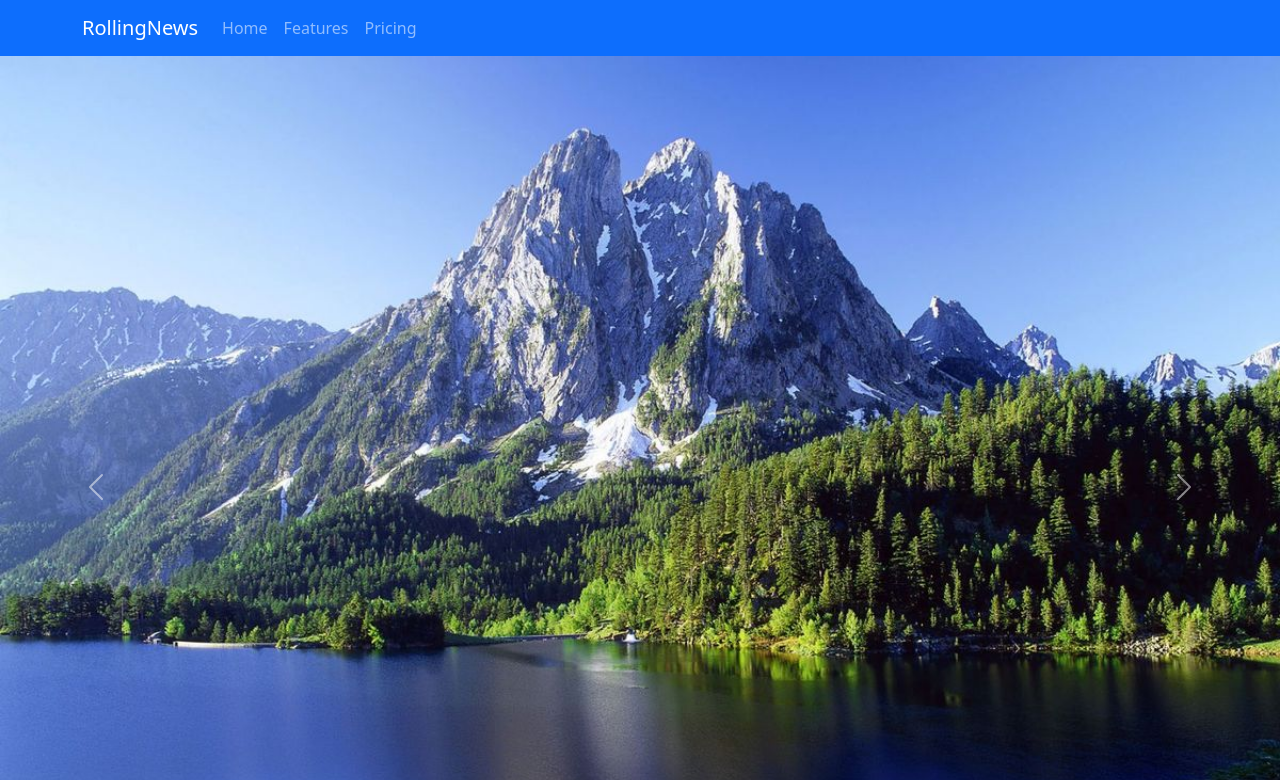
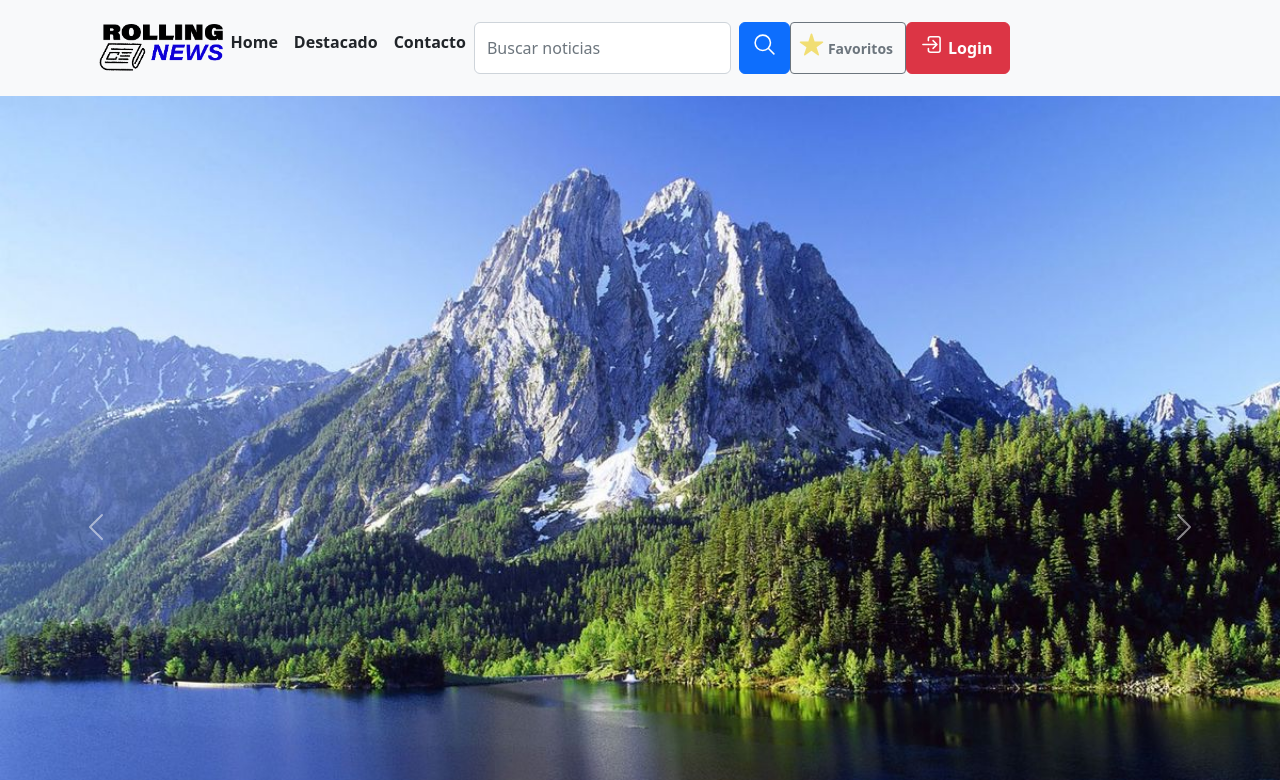
Before and after one commit to nicosalasaraoz/Blog_Noticias, a React (Create React App) app: page / in a window 1280 px wide. Shown: the top 780 px of the page. Built offline with nearby package versions, Linux system fonts and the light colour scheme.

Commit message:
avanzando con navbar

```diff
--- a/package.json
+++ b/package.json
@@ -7,6 +7,7 @@
     "@testing-library/react": "^13.4.0",
     "@testing-library/user-event": "^13.5.0",
     "bootstrap": "^5.2.2",
+    "bootstrap-icons": "^1.10.2",
     "react": "^18.2.0",
     "react-bootstrap": "^2.6.0",
     "react-dom": "^18.2.0",
--- a/public/index.html
+++ b/public/index.html
@@ -10,34 +10,22 @@
       content="Web site created using create-react-app"
     />
     <link rel="apple-touch-icon" href="%PUBLIC_URL%/logo192.png" />
-    <!--
-      manifest.json provides metadata used when your web app is installed on a
-      user's mobile device or desktop. See https://developers.google.com/web/fundamentals/web-app-manifest/
-    -->
+
     <link rel="manifest" href="%PUBLIC_URL%/manifest.json" />
-    <!--
-      Notice the use of %PUBLIC_URL% in the tags above.
-      It will be replaced with the URL of the `public` folder during the build.
-      Only files inside the `public` folder can be referenced from the HTML.
-
-      Unlike "/favicon.ico" or "favicon.ico", "%PUBLIC_URL%/favicon.ico" will
-      work correctly both with client-side routing and a non-root public URL.
-      Learn how to configure a non-root public URL by running `npm run build`.
-    -->
+    <script
+      defer
+      type="module"
+      src="https://unpkg.com/ionicons@5.5.2/dist/ionicons/ionicons.esm.js"
+    ></script>
+    <script
+      defer
+      nomodule
+      src="https://unpkg.com/ionicons@5.5.2/dist/ionicons/ionicons.js"
+    ></script>
     <title>React App</title>
   </head>
   <body>
     <noscript>You need to enable JavaScript to run this app.</noscript>
     <div id="root"></div>
-    <!--
-      This HTML file is a template.
-      If you open it directly in the browser, you will see an empty page.
-
-      You can add webfonts, meta tags, or analytics to this file.
-      The build step will place the bundled scripts into the <body> tag.
-
-      To begin the development, run `npm start` or `yarn start`.
-      To create a production bundle, use `npm run build` or `yarn build`.
-    -->
   </body>
 </html>
--- a/src/App.js
+++ b/src/App.js
@@ -2,15 +2,15 @@ import { Container } from "react-bootstrap";
 import "./css/globals.css";
 import Layout from "./pages/Layout";
 import "bootstrap/dist/css/bootstrap.min.css";
-import {BrowserRouter} from "react-router-dom";
+import { BrowserRouter } from "react-router-dom";
 
 function App() {
   return (
     <>
-    <BrowserRouter>
-      <Container fluid className="d-flex flex-column min-vh-100 px-0">
-        <Layout />
-      </Container>
+      <BrowserRouter>
+        <Container className="d-flex flex-column min-vh-100 min-vw-100 px-0">
+          <Layout />
+        </Container>
       </BrowserRouter>
     </>
   );
--- a/src/Components/Main.js
+++ b/src/Components/Main.js
@@ -1,5 +1,4 @@
 import React from "react";
-import { Container } from "react-bootstrap";
 import Footer from "./Footer";
 import Header from "./Header";
 import NavbarMain from "./NavbarMain";
@@ -7,11 +6,9 @@ import NavbarMain from "./NavbarMain";
 const Main = () => {
   return (
     <>
-      <Container fluid className="d-flex flex-column min-vh-100 px-0">
-        <NavbarMain />
-        <Header />
-        <Footer />
-      </Container>
+      <NavbarMain />
+      <Header />
+      <Footer />
     </>
   );
 };
--- a/src/Components/NavbarMain.js
+++ b/src/Components/NavbarMain.js
@@ -1,18 +1,120 @@
-import React from "react";
-import { Container, Nav, Navbar } from "react-bootstrap";
+import React, { useState } from "react";
+import { Button, Container, Form, Modal, Nav, Navbar } from "react-bootstrap";
+import { Link } from "react-router-dom";
 
 const NavbarMain = () => {
+  const [show, setShow] = useState(false);
+
+  const handleClose = () => setShow(false);
+  const handleShow = () => setShow(true);
+
   return (
-    <Navbar bg="primary" variant="dark">
-      <Container>
-        <Navbar.Brand href="#home">RollingNews</Navbar.Brand>
-        <Nav className="me-auto">
-          <Nav.Link href="#home">Home</Nav.Link>
-          <Nav.Link href="#features">Features</Nav.Link>
-          <Nav.Link href="#pricing">Pricing</Nav.Link>
-        </Nav>
-      </Container>
-    </Navbar>
+    <>
+      <Navbar bg="light" expand="lg" className="d-flex">
+        <Container>
+          <Link to="/">
+            <img
+              src="./images/logo.png"
+              alt="logo"
+              height="80"
+              className="pt-3 ms-2"
+            />
+          </Link>
+          <Navbar.Toggle aria-controls="basic-navbar-nav" />
+          <Navbar.Collapse id="basic-navbar-nav">
+            <Nav className="me-auto">
+              <Nav.Link className="text-dark" href="#home">
+                <b>Home</b>
+              </Nav.Link>
+              <Nav.Link className="text-dark" href="#features">
+                <b>Destacado</b>
+              </Nav.Link>
+              <Nav.Link className="text-dark" href="#pricing">
+                <b>Contacto</b>
+              </Nav.Link>
+              <Form className="d-flex">
+                <Form.Control
+                  type="search"
+                  placeholder="Buscar noticias"
+                  className="me-2"
+                  aria-label="Search"
+                />
+                <Button>
+                  <div className="icono-busqueda">
+                    <ion-icon
+                      className="icono-busqueda"
+                      name="search-outline"
+                    ></ion-icon>
+                  </div>
+                </Button>
+              </Form>
+              <Button
+                variant="outline-secondary"
+                className="d-flex align-items-center mx-0"
+                size="sm"
+              >
+                <div className="icono-fav">
+                  <ion-icon name="star"></ion-icon>
+                </div>
+                <p className="m-1">
+                  <b>Favoritos</b>
+                </p>
+              </Button>
+              <Button
+                variant="danger"
+                className="d-flex align-items-center mx-0"
+                onClick={handleShow}
+              >
+                <div className="icono-login">
+                  <ion-icon name="log-in-outline"></ion-icon>
+                </div>
+                <p className="m-1">
+                  <b>Login</b>
+                </p>
+              </Button>
+            </Nav>
+          </Navbar.Collapse>
+        </Container>
+      </Navbar>
+
+      <Modal show={show} onHide={handleClose}>
+        <Modal.Header closeButton>
+          <Modal.Title>
+            <b>Bienvenido!</b>
+          </Modal.Title>
+        </Modal.Header>
+        <Container>
+          <Form>
+            <Form.Group className="mb-3" controlId="formBasicEmail">
+              <Form.Label>Ingresa tu email</Form.Label>
+              <Form.Control type="email" placeholder="rollingFan@gmail.com" />
+              <Form.Text className="text-muted">
+                We'll never share your email with anyone else.
+              </Form.Text>
+            </Form.Group>
+
+            <Form.Group className="mb-3" controlId="formBasicPassword">
+              <Form.Label>Contraseña</Form.Label>
+              <Form.Control
+                type="password"
+                placeholder="Nunca compartas tu contraseña"
+              />
+              <Form.Text className="text-muted">
+                We'll never share your email with anyone else.
+              </Form.Text>
+            </Form.Group>
+          </Form>
+        </Container>
+        <Modal.Footer>
+          <Button variant="secondary" onClick={handleClose}>
+            Close
+          </Button>
+          <Button variant="primary" onClick={handleClose}>
+            Save Changes
+          </Button>
+        </Modal.Footer>
+      </Modal>
+    </>
   );
 };
 
--- a/src/css/globals.css
+++ b/src/css/globals.css
@@ -1 +1,16 @@
 @import url("/src/css-reset/reset.css");
+
+.icono-fav {
+  color: rgba(238, 212, 61, 0.711);
+  font-size: 25px;
+  border-color: black;
+}
+
+.icono-busqueda {
+  color: rgb(255, 255, 255);
+  font-size: 25px;
+}
+
+.icono-login {
+  font-size: 25px;
+}
--- a/src/pages/Layout.js
+++ b/src/pages/Layout.js
@@ -2,11 +2,7 @@ import React from "react";
 import Main from "../Components/Main";
 
 const Layout = () => {
-  return (
-    <div>
-      <Main />
-    </div>
-  );
+  return <Main />;
 };
 
 export default Layout;
```
Also changed, not shown: 1 other file (tests, documents, lock files or other folders).
